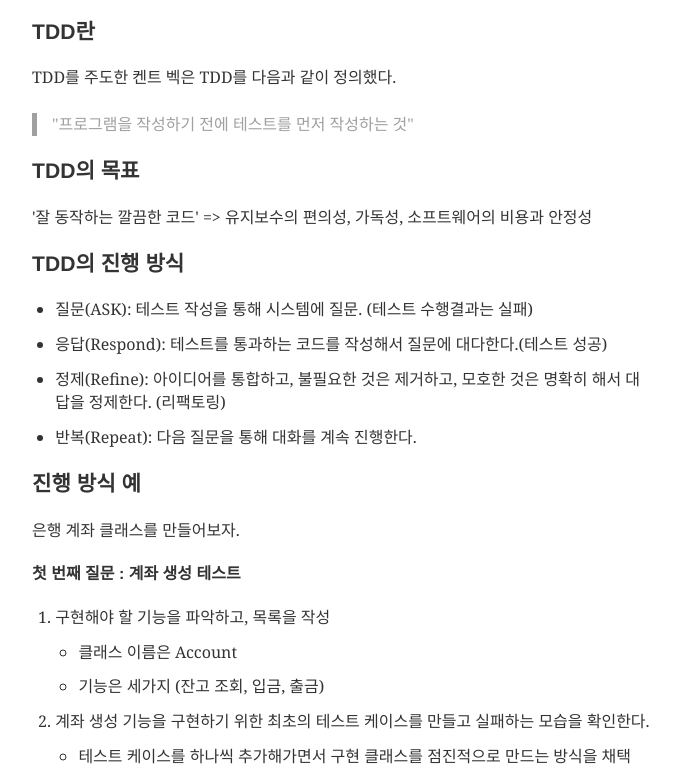
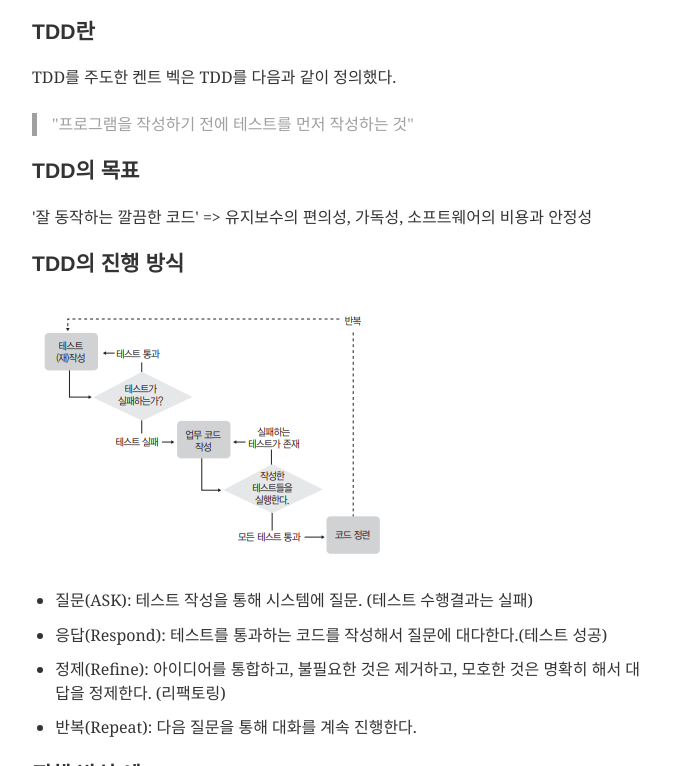
Before and after one commit to passwd10/park-answer-blog, a Gatsby site: page /2020-04-17-book-review/ in a window 1280 px wide. Shown: the part 546-1312 px from the top of the page, without its empty margins (299-979 px from the left). Built offline with nearby package versions, Linux system fonts and the light colour scheme; Gatsby itself is replaced by a stand-in of ours; some packages are replaced by stand-ins of ours; what typography-theme-github would draw is missing.

Commit message:
Add TDD image

```diff
--- a/content/post/2020-04-17-book-review.md
+++ b/content/post/2020-04-17-book-review.md
@@ -26,6 +26,8 @@ TDD를 주도한 켄트 벡은 TDD를 다음과 같이 정의했다.
 '잘 동작하는 깔끔한 코드' => 유지보수의 편의성, 가독성, 소프트웨어의 비용과 안정성
 
 ### TDD의 진행 방식
+
+![TDD-algorithm](images/TDD-algorithm.png)
 
 - 질문(ASK): 테스트 작성을 통해 시스템에 질문. (테스트 수행결과는 실패)
 - 응답(Respond): 테스트를 통과하는 코드를 작성해서 질문에 대다한다.(테스트 성공)
```
Also changed, not shown: content/post/images/TDD-algorithm.png (added).
